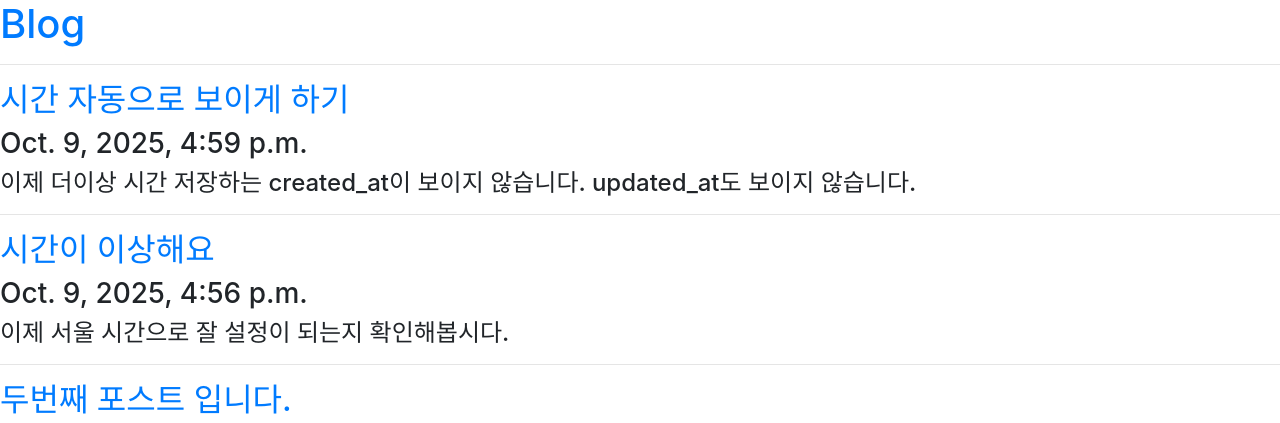
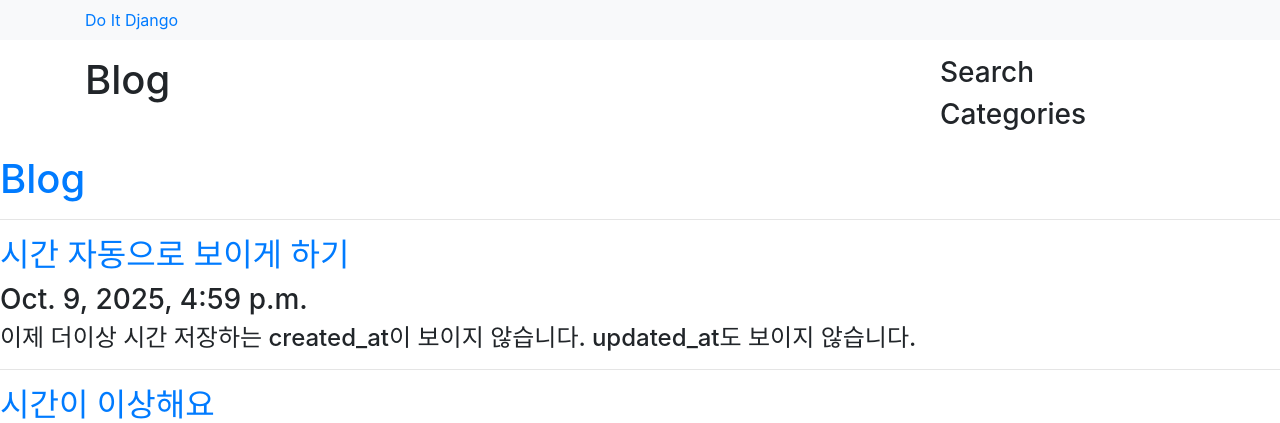
Before and after one commit to herohe910623/mysite, a Django app: page /blog/ in a window 1280 px wide. Shown: the top 423 px of the page. Run offline with Django 4.2, Linux system fonts and the light colour scheme; data comes from the database, SQL or seed files in the repository; both versions use the stored data as it was after the commit; some libraries are stand-ins or nearby versions.

Commit message:
회사컴

```diff
--- a/templates/blog/post_list.html
+++ b/templates/blog/post_list.html
@@ -5,11 +5,29 @@
 <head>
     <meta charset="UTF-8">
     <title>Blog</title>
-
     <link rel="stylesheet" href="{% static 'bootstrap/bootstrap.min.css' %}">
 
 </head>
 <body>
+    <nav class="navbar navbar-expand-lg nvbar-ligth bg-light">
+        <div class="container">
+            <a class="nvbar-brand" href="./index.html">Do It Django</a>
+
+        </div>
+    </nav>
+    <div class="container my-3">
+        <div class="row">
+            <div class="col-md-8 col-lg-9">
+                <h1>Blog</h1>
+            </div>
+            <div class="col-md-4 col-lg-3">
+                <h3>Search</h3>
+                <h3>Categories</h3>
+            </div>
+        </div>
+    </div>
+
+
     <h1 class="text-primary">Blog</h1>
 {#{% for p in posts %}FBV 방식 주석처리는 이렇게 #}
 {% for p in post_list %}
```
Also changed, not shown: db.sqlite3.
